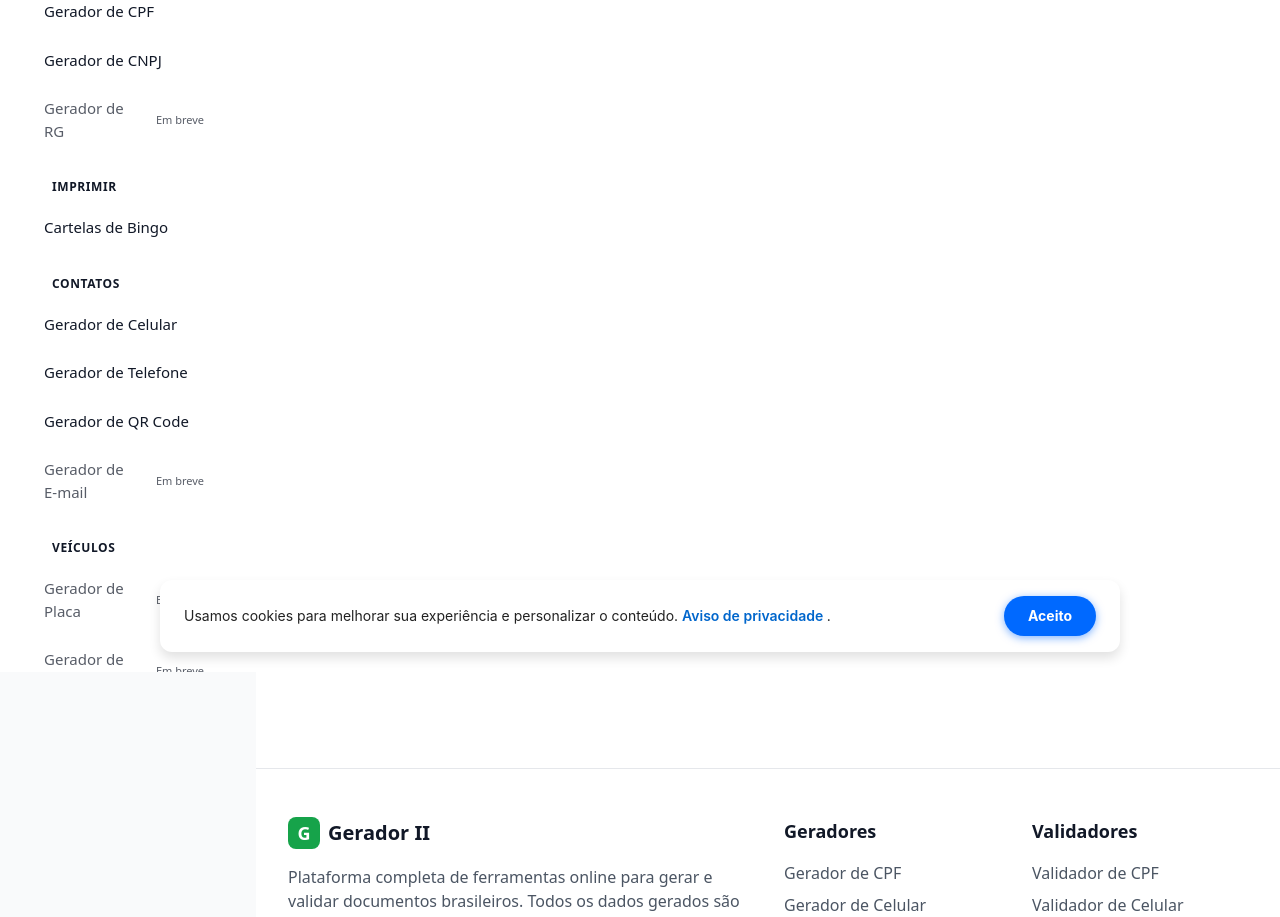
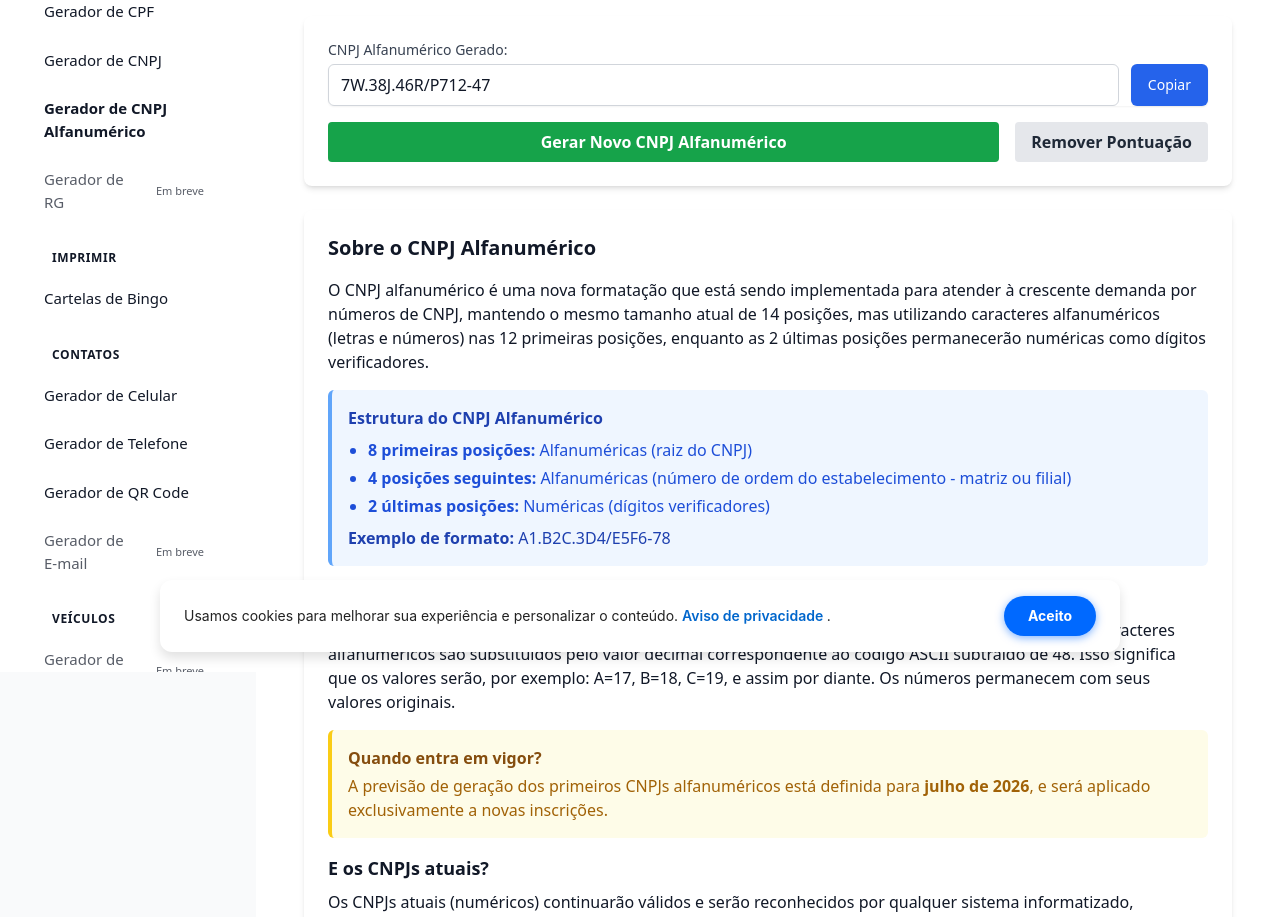
Before and after one commit to silasstoned47/gerador, a Nuxt app: page /gerador/cnpj-alfanumerico in a window 1280 px wide. Shown: the part 128-1045 px from the top of the page. Built offline with nearby package versions, Linux system fonts and the light colour scheme.

Commit message:
CNPJ alfanumerico implementado

```diff
--- a/components/AppSidebar.vue
+++ b/components/AppSidebar.vue
@@ -21,6 +21,11 @@
           <li class="sidebar__menu-item">
             <NuxtLink to="/gerador/cnpj" class="sidebar__link" @click.native="closeSidebar">
               Gerador de CNPJ
+            </NuxtLink>
+          </li>
+          <li class="sidebar__menu-item">
+            <NuxtLink to="/gerador/cnpj-alfanumerico" class="sidebar__link" @click.native="closeSidebar">
+              Gerador de CNPJ Alfanumérico
             </NuxtLink>
           </li>
           <li class="sidebar__menu-item">
--- a/nuxt.config.ts
+++ b/nuxt.config.ts
@@ -1,12 +1,17 @@
 export default defineNuxtConfig({
   compatibilityDate: '2024-04-03',
   devtools: { enabled: false },
+
+  // Future compatibility options
+  future: {
+    compatibilityVersion: 4,
+    typescriptBundlerResolution: true
+  },
 
   // SEO Configuration
   app: {
     head: {
       htmlAttrs: {
-        lang: 'pt-BR',
         dir: 'ltr'
       },
       title: 'Geradores e Validadores de Documentos',
@@ -57,6 +62,7 @@ export default defineNuxtConfig({
       '/gerador/celular',
       '/gerador/telefone',
       '/gerador/cnpj',
+      '/gerador/cnpj-alfanumerico',
       '/gerador/cpf',
       '/gerador/qr-code',
       '/imprimir/cartela-bingo',
@@ -86,6 +92,7 @@ export default defineNuxtConfig({
         '/gerador/celular',
         '/gerador/telefone',
         '/gerador/cnpj',
+        '/gerador/cnpj-alfanumerico',
         '/gerador/qr-code',
         '/validadores',
         '/validadores/cpf',
--- /dev/null
+++ b/pages/gerador/cnpj-alfanumerico.vue
@@ -0,0 +1,206 @@
+<template>
+  <div class="container mx-auto p-4">
+    <h1 class="text-2xl font-bold mb-4">Gerador de CNPJ Alfanumérico</h1>
+
+    <div class="bg-white p-6 rounded-lg shadow-md mb-6">
+      <div class="flex flex-col space-y-4">
+        <div>
+          <label class="block text-sm font-medium text-gray-700 mb-1">CNPJ Alfanumérico Gerado:</label>
+          <div class="mt-1 flex rounded-md shadow-sm">
+            <input
+              type="text"
+              v-model="generatedCnpj"
+              readonly
+              class="flex-1 min-w-0 block w-full px-3 py-2 rounded-md border border-gray-300 focus:outline-none focus:ring-2 focus:ring-blue-500 focus:border-blue-500"
+            >
+            <button
+              @click="copyToClipboard"
+              class="ml-3 inline-flex items-center px-4 py-2 border border-transparent text-sm font-medium rounded-md shadow-sm text-white bg-blue-600 hover:bg-blue-700 focus:outline-none focus:ring-2 focus:ring-offset-2 focus:ring-blue-500"
+            >
+              Copiar
+            </button>
+          </div>
+        </div>
+
+        <div class="flex space-x-4">
+          <button
+            @click="generateCnpj"
+            class="flex-1 bg-green-600 hover:bg-green-700 text-white font-bold py-2 px-4 rounded focus:outline-none focus:shadow-outline"
+          >
+            Gerar Novo CNPJ Alfanumérico
+          </button>
+
+          <button
+            @click="formatCnpj"
+            class="bg-gray-200 hover:bg-gray-300 text-gray-800 font-bold py-2 px-4 rounded focus:outline-none focus:shadow-outline"
+          >
+            {{ isFormatted ? 'Remover Pontuação' : 'Adicionar Pontuação' }}
+          </button>
+        </div>
+      </div>
+    </div>
+
+    <div class="bg-white p-6 rounded-lg shadow-md">
+      <h2 class="text-xl font-semibold mb-4">Sobre o CNPJ Alfanumérico</h2>
+
+      <div class="space-y-4">
+        <p>
+          O CNPJ alfanumérico é uma nova formatação que está sendo implementada para atender à crescente demanda por números de CNPJ, mantendo o mesmo tamanho atual de 14 posições, mas utilizando caracteres alfanuméricos (letras e números) nas 12 primeiras posições, enquanto as 2 últimas posições permanecerão numéricas como dígitos verificadores.
+        </p>
+
+        <div class="bg-blue-50 p-4 rounded-md border-l-4 border-blue-400">
+          <h3 class="font-semibold text-blue-800 mb-2">Estrutura do CNPJ Alfanumérico</h3>
+          <ul class="list-disc pl-5 space-y-1 text-blue-700">
+            <li><strong>8 primeiras posições:</strong> Alfanuméricas (raiz do CNPJ)</li>
+            <li><strong>4 posições seguintes:</strong> Alfanuméricas (número de ordem do estabelecimento - matriz ou filial)</li>
+            <li><strong>2 últimas posições:</strong> Numéricas (dígitos verificadores)</li>
+          </ul>
+          <p class="mt-2 text-blue-800">
+            <strong>Exemplo de formato:</strong> A1.B2C.3D4/E5F6-78
+          </p>
+        </div>
+
+        <div class="mt-4">
+          <h3 class="text-lg font-semibold mb-2">Como é calculado o dígito verificador?</h3>
+          <p>
+            O cálculo do dígito verificador continua usando o módulo 11, mas com uma adaptação importante: os caracteres alfanuméricos são substituídos pelo valor decimal correspondente ao código ASCII subtraído de 48. Isso significa que os valores serão, por exemplo: A=17, B=18, C=19, e assim por diante. Os números permanecem com seus valores originais.
+          </p>
+        </div>
+
+        <div class="bg-yellow-50 p-4 rounded-md border-l-4 border-yellow-400 mt-4">
+          <h3 class="font-semibold text-yellow-800">Quando entra em vigor?</h3>
+          <p class="text-yellow-700 mt-1">
+            A previsão de geração dos primeiros CNPJs alfanuméricos está definida para <strong>julho de 2026</strong>, e será aplicado exclusivamente a novas inscrições.
+          </p>
+        </div>
+
+        <div class="mt-4">
+          <h3 class="text-lg font-semibold mb-2">E os CNPJs atuais?</h3>
+          <p>
+            Os CNPJs atuais (numéricos) continuarão válidos e serão reconhecidos por qualquer sistema informatizado, garantindo a plena convivência com o CNPJ alfanumérico. Quem já possui CNPJ numérico não precisará mudar de número ou fazer qualquer adaptação.
+          </p>
+        </div>
+
+        <div class="bg-green-50 p-4 rounded-md border-l-4 border-green-400 mt-4">
+          <h3 class="font-semibold text-green-800">Por que essa mudança?</h3>
+          <p class="text-green-700 mt-1">
+            O sistema numérico está se aproximando do limite de combinações disponíveis devido ao crescimento econômico, expansão dos MEIs, novas naturezas jurídicas e a Reforma Tributária. O CNPJ alfanumérico permite o registro de mais de um quatrilhão de empresas, e cada uma poderá ter mais de um milhão de filiais.
+          </p>
+        </div>
+      </div>
+
+      <p class="text-sm text-gray-600 mt-4">
+        <strong>Importante:</strong> Este gerador produz números de CNPJ alfanuméricos no formato proposto, mas eles não estão registrados. Use apenas para fins de teste e desenvolvimento.
+      </p>
+    </div>
+  </div>
+</template>
+
+<script setup>
+import { ref } from 'vue';
+
+const generatedCnpj = ref('');
+const isFormatted = ref(true);
+
+const getRandomChar = () => {
+  // 65-90 = A-Z, 48-57 = 0-9
+  const random = Math.random();
+  if (random < 0.6) {
+    // 60% chance of number
+    return String.fromCharCode(48 + Math.floor(Math.random() * 10));
+  } else {
+    // 40% chance of uppercase letter
+    return String.fromCharCode(65 + Math.floor(Math.random() * 26));
+  }
+};
+
+const calculateVerificationDigit = (cnpjBase) => {
+  const weights = [5, 4, 3, 2, 9, 8, 7, 6, 5, 4, 3, 2];
+
+  // Convert characters to their numeric values (A=10, B=11, ..., Z=35)
+  const values = cnpjBase.split('').map(char => {
+    const code = char.charCodeAt(0);
+    if (code >= 48 && code <= 57) return parseInt(char); // 0-9
+    return code - 55; // A=10, B=11, etc.
+  });
+
+  const sum = values.reduce((acc, val, idx) => acc + (val * (weights[idx] || 2)), 0);
+  const remainder = sum % 11;
+  return remainder < 2 ? 0 : 11 - remainder;
+};
+
+const generateCnpj = () => {
+  // Generate first 12 alphanumeric characters
+  let cnpjBase = '';
+  for (let i = 0; i < 12; i++) {
+    cnpjBase += getRandomChar();
+  }
+
+  // Calculate first verification digit
+  const firstDigit = calculateVerificationDigit(cnpjBase);
+
+  // Calculate second verification digit
+  const secondDigit = calculateVerificationDigit(cnpjBase + firstDigit);
+
+  // Combine all parts
+  const cnpj = cnpjBase + firstDigit + secondDigit;
+
+  // Format if needed
+  if (isFormatted.value) {
+    generatedCnpj.value =
+      cnpj.substring(0, 2) +
+      '.' +
+      cnpj.substring(2, 5) +
+      '.' +
+      cnpj.substring(5, 8) +
+      '/' +
+      cnpj.substring(8, 12) +
+      '-' +
+      cnpj.substring(12, 14);
+  } else {
+    generatedCnpj.value = cnpj;
+  }
+};
+
+const formatCnpj = () => {
+  if (!generatedCnpj.value) return;
+
+  const digits = generatedCnpj.value.replace(/[^A-Z0-9]/g, '');
+
+  if (isFormatted.value) {
+    generatedCnpj.value = digits;
+  } else {
+    generatedCnpj.value =
+      digits.substring(0, 2) +
+      '.' +
+      digits.substring(2, 5) +
+      '.' +
+      digits.substring(5, 8) +
+      '/' +
+      digits.substring(8, 12) +
+      '-' +
+      digits.substring(12, 14);
+  }
+
+  isFormatted.value = !isFormatted.value;
+};
+
+const copyToClipboard = async () => {
+  if (!generatedCnpj.value) return;
+
+  try {
+    await navigator.clipboard.writeText(generatedCnpj.value);
+    alert('CNPJ alfanumérico copiado para a área de transferência!');
+  } catch (err) {
+    console.error('Erro ao copiar CNPJ alfanumérico:', err);
+    alert('Não foi possível copiar o CNPJ alfanumérico');
+  }
+};
+
+// Generate initial CNPJ on component mount
+generateCnpj();
+</script>
+
+<style scoped>
+/* Add any custom styles here */
+</style>
--- a/pages/gerador/telefone.vue
+++ b/pages/gerador/telefone.vue
@@ -4,9 +4,26 @@
 
     <div class="mb-8">
       <h1 class="text-2xl font-bold text-gray-900 mb-4">Gerador de Telefone Fixo Online</h1>
-      <p class="text-gray-600 text-base">
+      <p class="text-gray-600 text-base mb-6">
         Gere números de telefone fixo brasileiros válidos para testes. Todos os números seguem o padrão nacional com DDDs corretos.
       </p>
+
+      <!-- Celular Suggestion Card -->
+      <div class="border border-gray-200 rounded-lg p-4 mb-8 bg-white shadow-sm hover:shadow transition-shadow">
+        <div class="flex items-center">
+          <svg class="h-5 w-5 text-blue-500 flex-shrink-0" fill="none" viewBox="0 0 24 24" stroke="currentColor">
+            <path stroke-linecap="round" stroke-linejoin="round" stroke-width="2" d="M12 9v2m0 4h.01m-6.938 4h13.856c1.54 0 2.502-1.667 1.732-3L13.732 4c-.77-1.333-2.694-1.333-3.464 0L3.34 16c-.77 1.333.192 3 1.732 3z" />
+          </svg>
+          <div class="ml-3">
+            <p class="text-sm text-gray-700">
+              Procurando por <strong>números de celular</strong>?
+              <NuxtLink to="/gerador/celular" class="ml-1 text-blue-600 hover:text-blue-800 font-medium inline-flex items-center">
+                Gerar celular <span class="ml-1">→</span>
+              </NuxtLink>
+            </p>
+          </div>
+        </div>
+      </div>
     </div>
 
     <!-- Generator Tool -->
```
